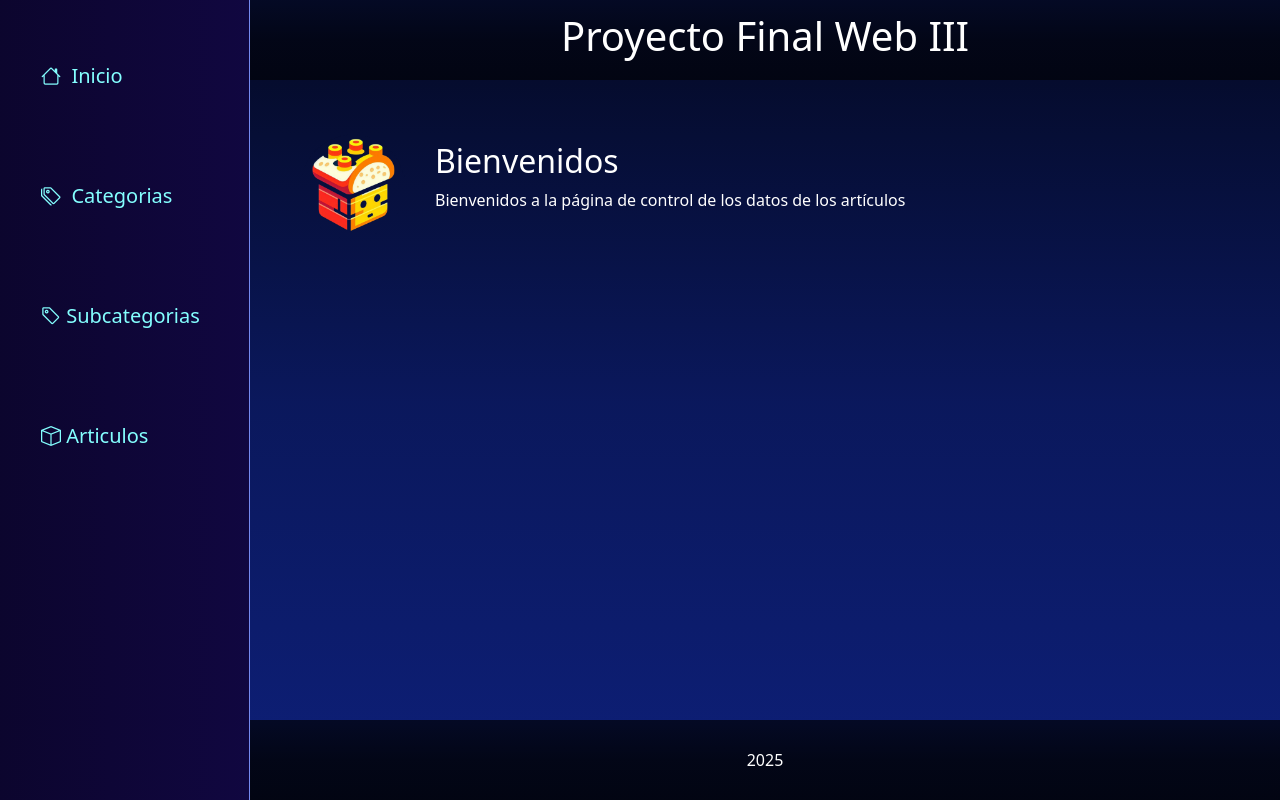
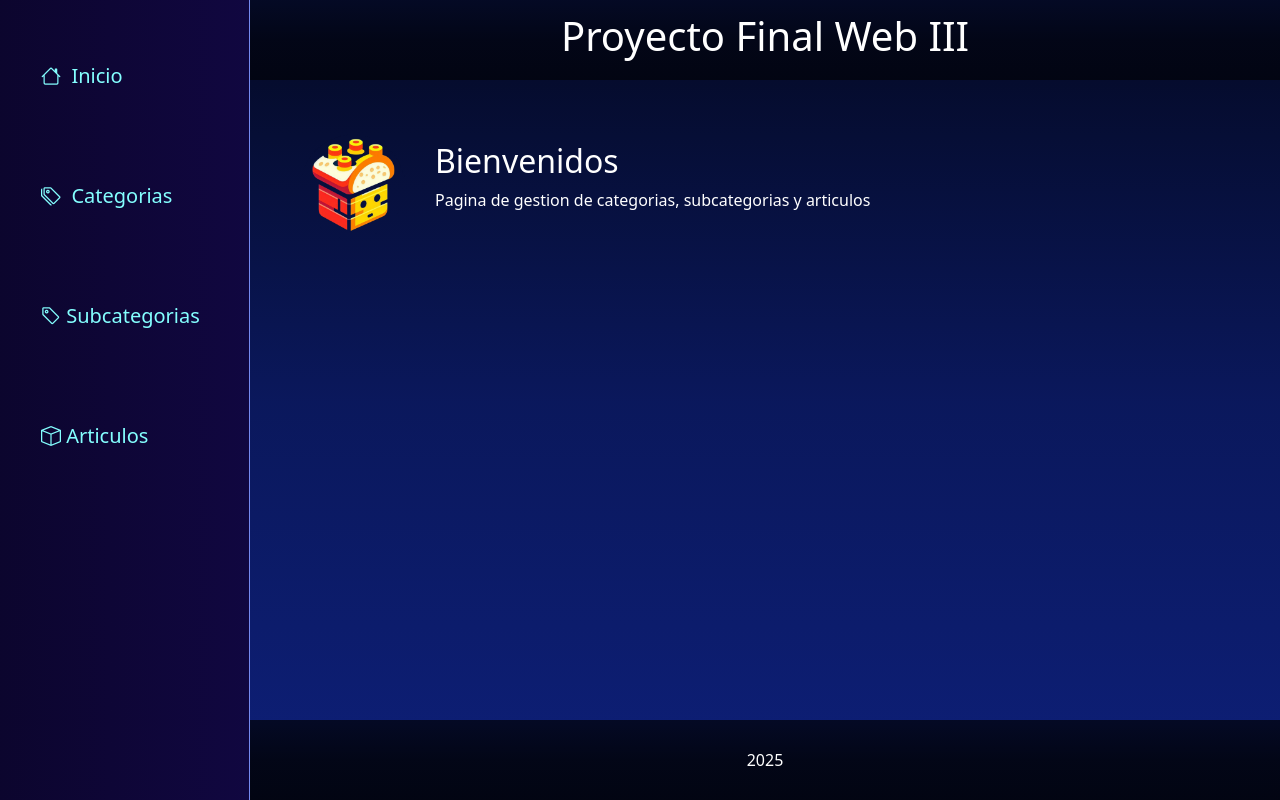
Before and after one commit to Eliezer15BR/ProyWebFlask, a Flask app: page / in a window 1280 px wide. Run offline with Flask 3, Linux system fonts and the light colour scheme; some libraries are stand-ins or nearby versions.

```diff
--- a/code/templates/index.html
+++ b/code/templates/index.html
@@ -4,7 +4,7 @@
     <img src="{{ url_for('static', filename='images/logo.png') }}" alt="Portada del Proyecto" class="imgIndex">
     <div class="texto">
         <h2>Bienvenidos</h2>
-        <p>Bienvenidos a la página de control de los datos de los artículos</p>
+        <p>Pagina de gestion de categorias, subcategorias y articulos</p>
     </div>
 </div>
 
```
